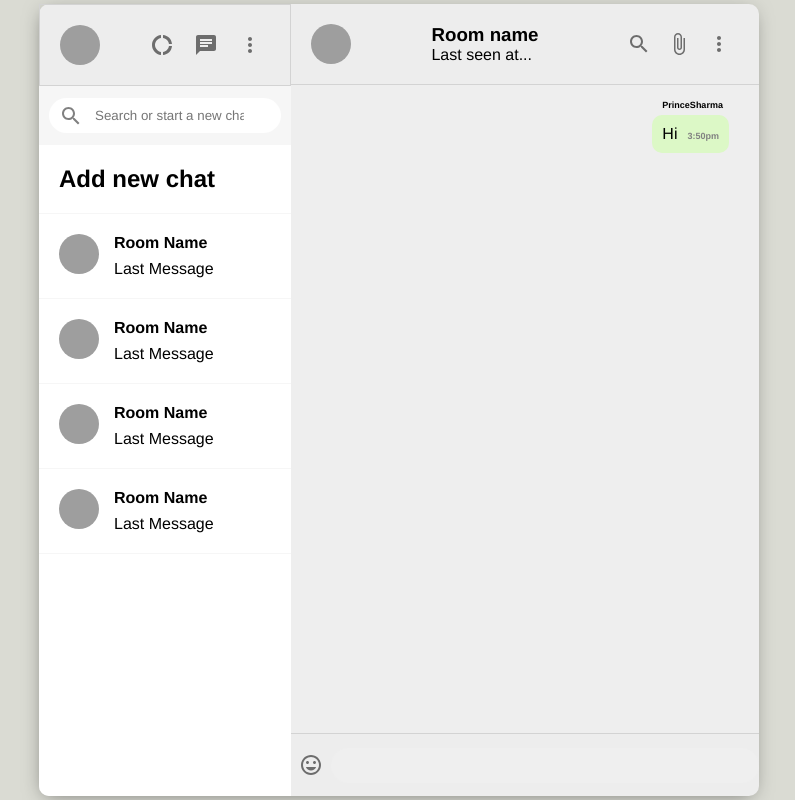
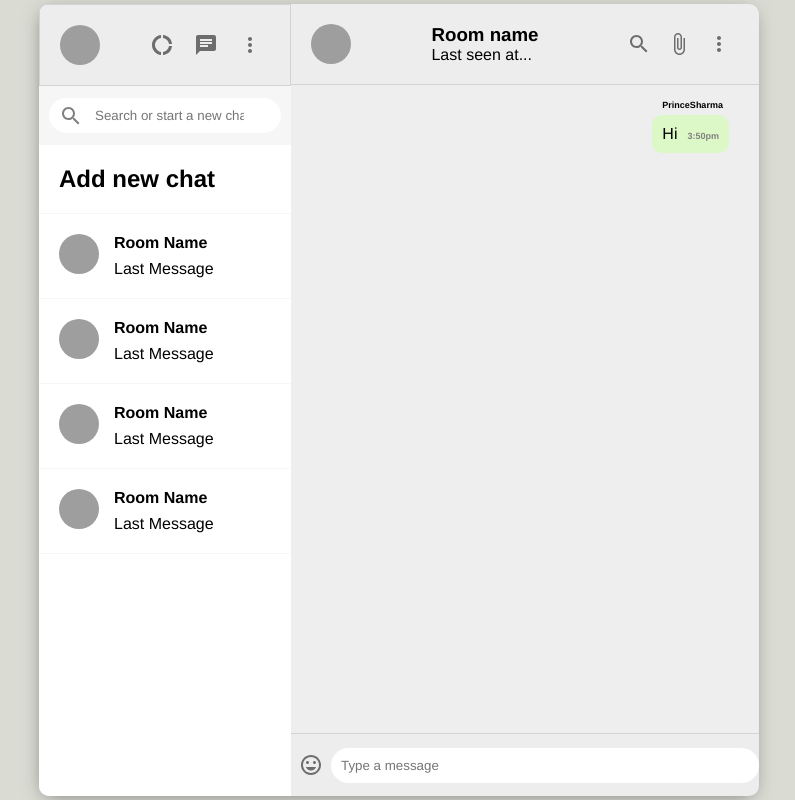
Before and after one commit to thisis-princeSharma/ama-cl, a React (Create React App) app in the folder wh-cl/: page / in a window 1280 px wide. Shown: the whole page, without its empty margins (241-1036 px from the left). Built offline with nearby package versions, Linux system fonts and the light colour scheme; grey boxes are pictures that could not be loaded.

Commit message:
debugging chat.js

```diff
--- a/wh-cl/src/Chat.js
+++ b/wh-cl/src/Chat.js
@@ -6,11 +6,12 @@ import AttachFile from "@mui/icons-material/AttachFile";
 import MoreVert from "@mui/icons-material/MoreVert";
 import InsertEmoticonIcon from "@mui/icons-material/InsertEmoticon";
 import MicIcon from "@mui/icons-material/Mic";
-import SelectInput from "@mui/material/Select/SelectInput";
+
 
 function Chat() {
   const [input, setInput] = useState("");
   const [seed, setSeed] = useState("");
+
   useEffect(() => {
     setSeed(Math.floor(Math.random() * 5000));
   }, []);
@@ -18,7 +19,7 @@ function Chat() {
 
   const sendMessage = (e) => {
     e.preventDefault();
-    console.log('You typed input')
+    console.log('You typed > ', input);
   };
 
   return (
@@ -55,8 +56,8 @@ function Chat() {
           <InsertEmoticonIcon />
         </IconButton>
         <form>
-          <input value={input} onChange={e => setInput(e.target.value)} onClick={sendMessage} placeholder="Type a message" type="submit"/>
-          <button>Send Message</button>
+          <input value={input} onChange={e => setInput(e.target.value)} onClick={sendMessage} placeholder="Type a message" />
+          <button type="submit"></button>
           <IconButton>
             <MicIcon />
           </IconButton>
```
